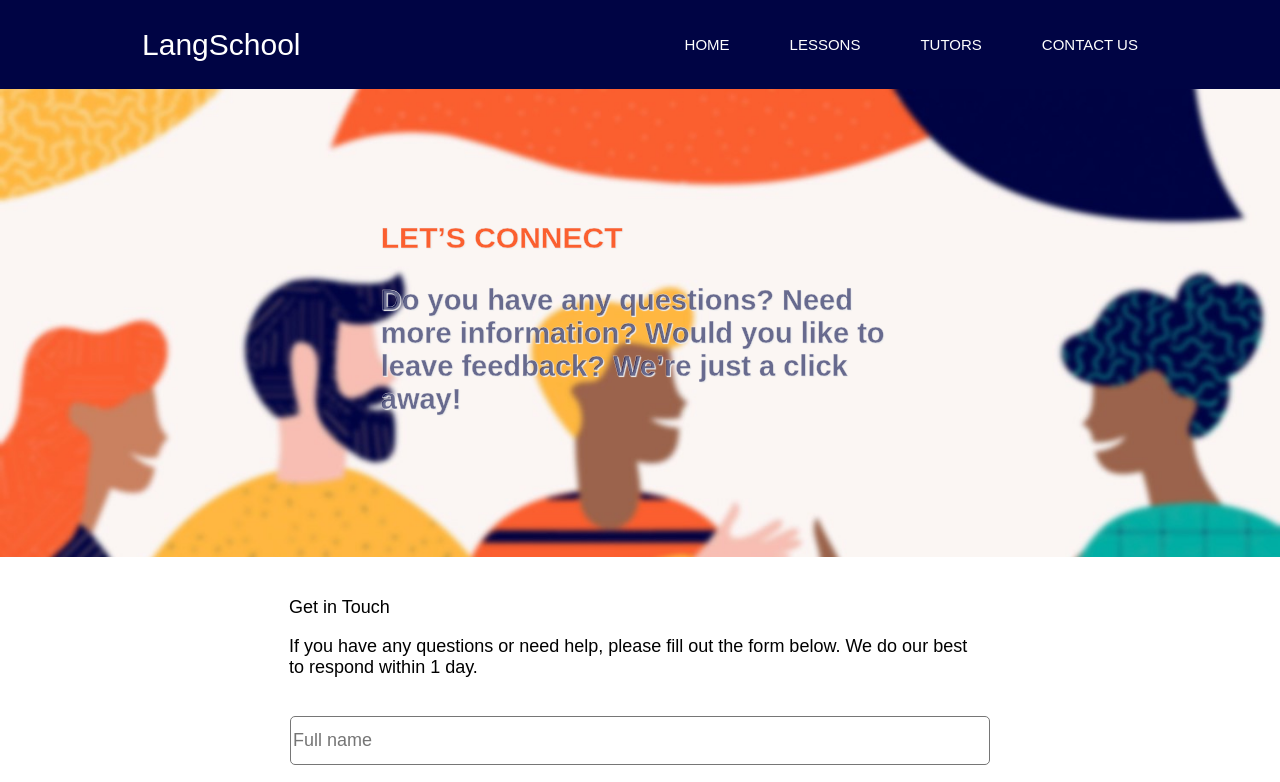
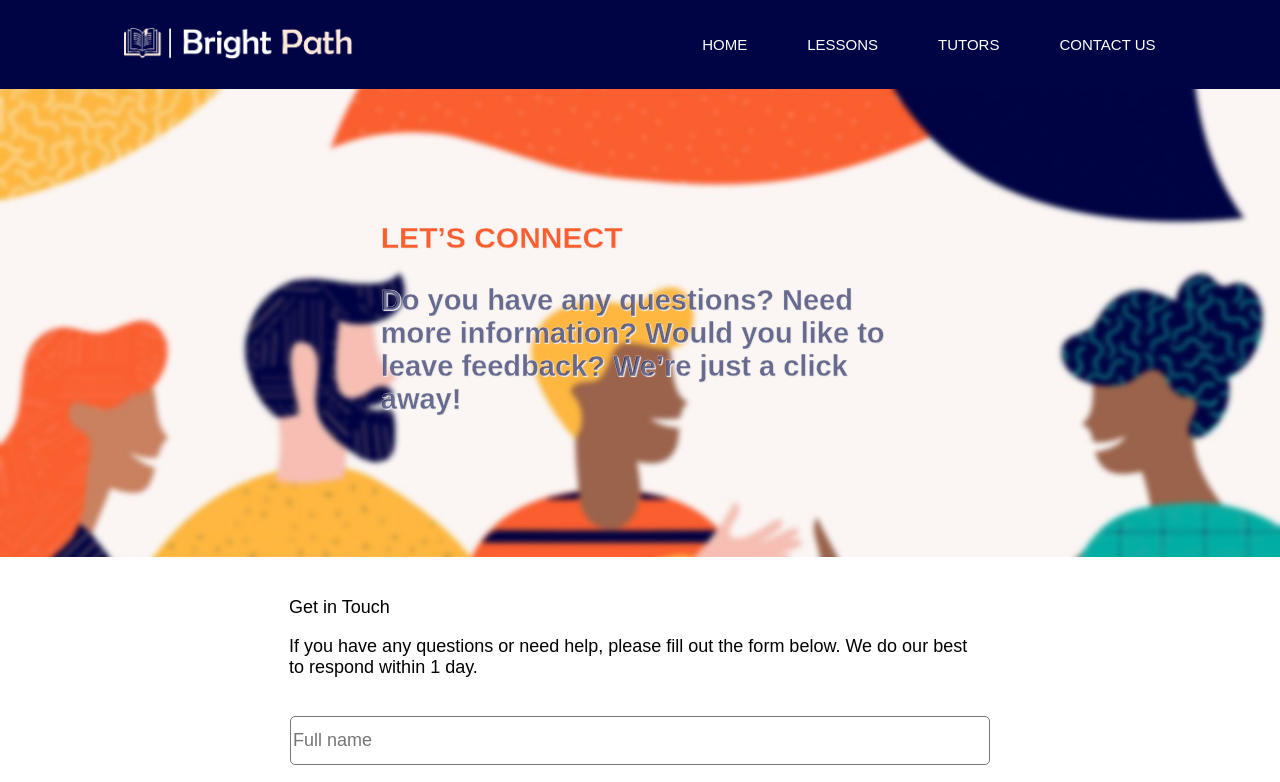
Before and after one commit to AchabNassim/Language-center, a plain HTML site: page contact us page/index.html in a window 1280 px wide. Shown: the top 782 px of the page. Drawn offline with Linux system fonts and the light colour scheme.

Commit message:
before presentation
last merge before presentation

```diff
--- a/contact us page/index.html
+++ b/contact us page/index.html
@@ -10,12 +10,13 @@
 <body>
 <!-- here's start the nav bar -->
     <nav>
-        <span>LangSchool</span>
-
+        <div>
+        <a href="../index.html"><img id="logo1" src="logo.png"></img></a>
+    </div>
         <!-- this is the nav bar menu -->
         <div class="nav_menu">
             <ul>
-                <li class="menu_item" > <a href="#"> home </a> </li>
+                <li class="menu_item" > <a href="../index.html"> home </a> </li>
                 <li class="menu_item"> <a href="#">lessons</a></li>
                 <li class="menu_item"><a href="#">tutors</a></li>
                 <li class="menu_item"><a href="#">contact us</a></li>
--- a/contact us page/style.css
+++ b/contact us page/style.css
@@ -13,9 +13,9 @@ nav {
 
 
 /*the logo*/
-nav span {
-    font-size: 30px;
-    color: white;
+#logo1 {
+    height: 37px;
+
 }
 
 
```
Also changed, not shown: index.html (+4 -4 lines), contact us page/logo.png (added).
